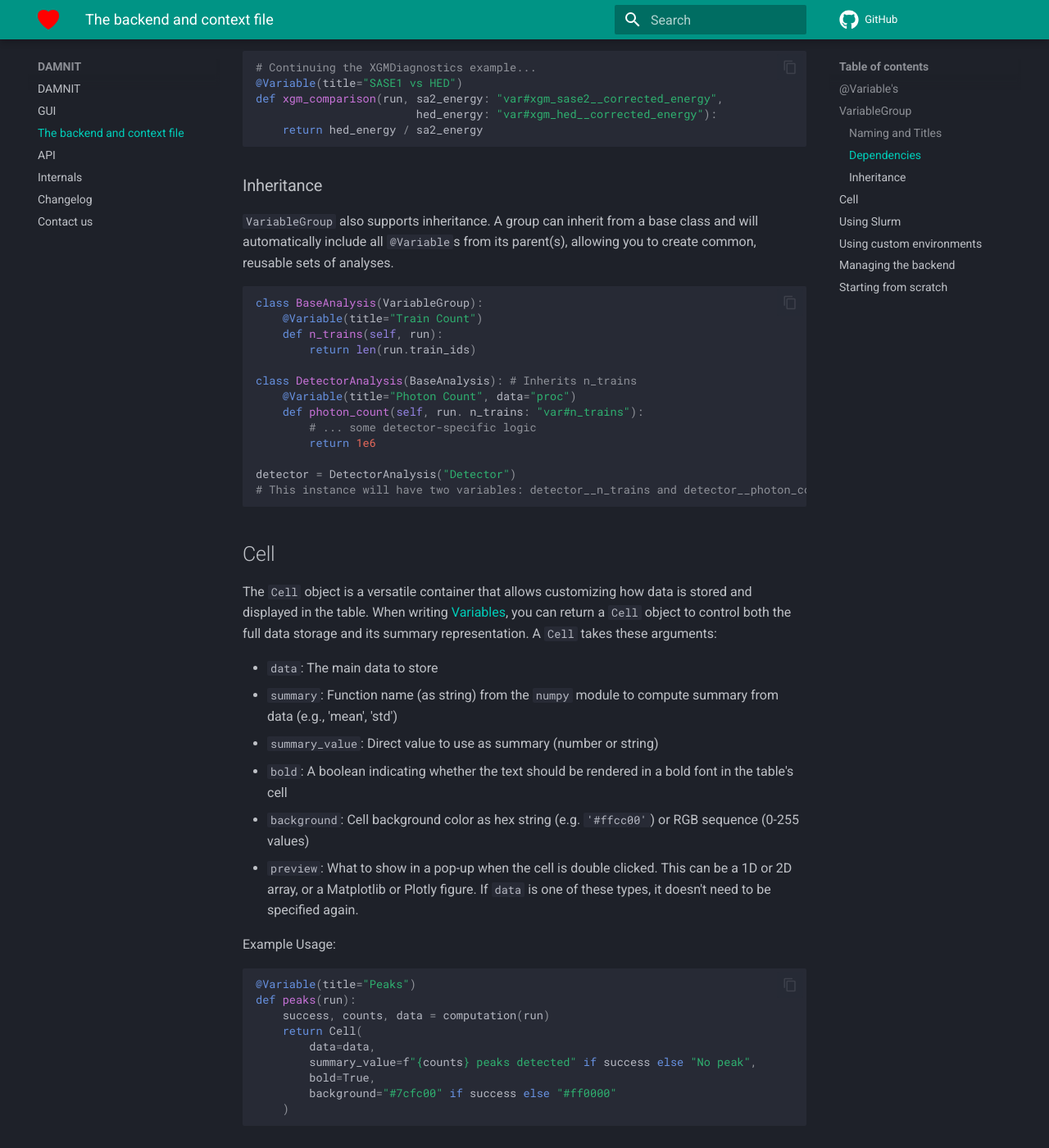
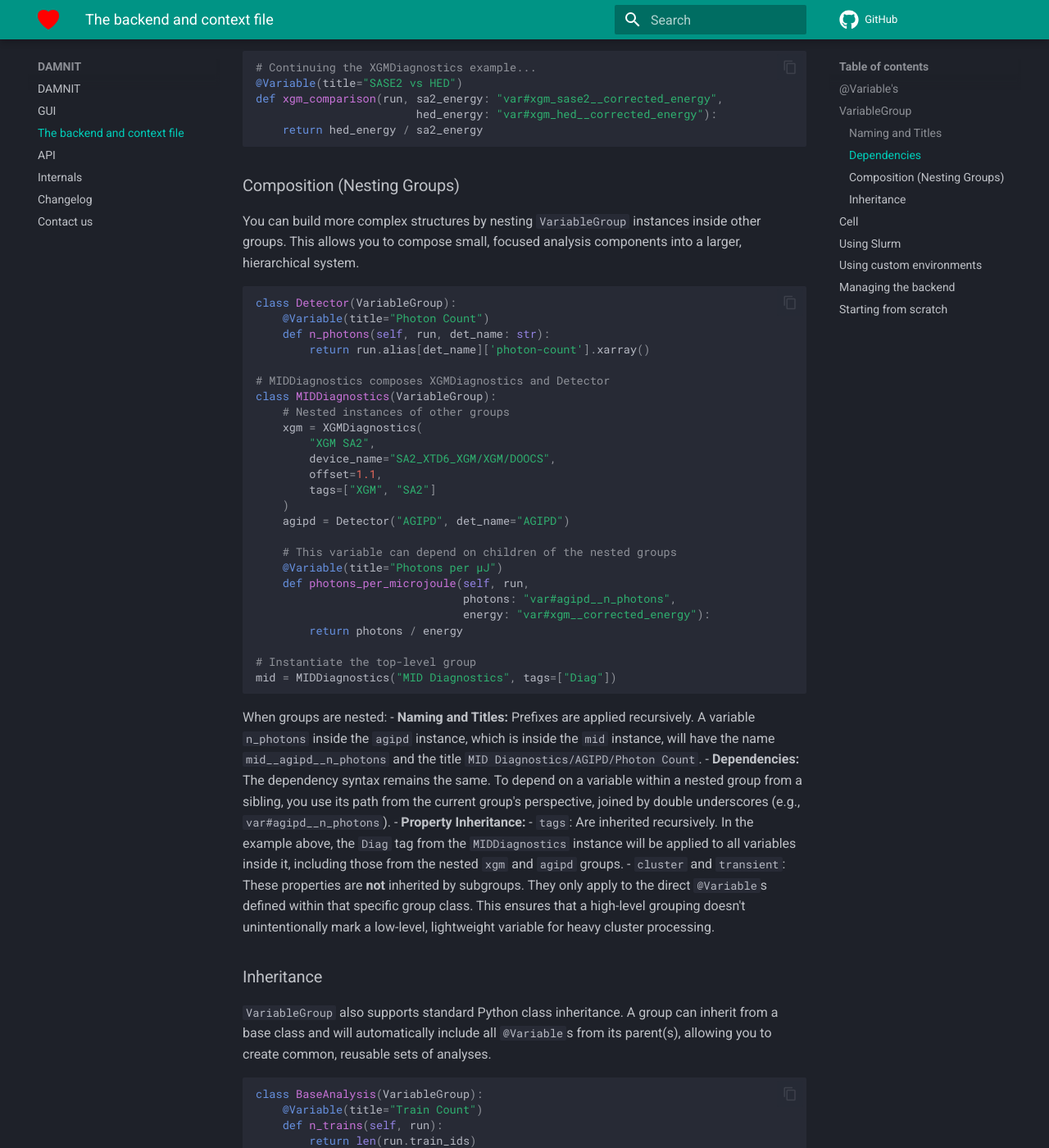
Before and after one commit to European-XFEL/DAMNIT, an MkDocs documentation site: the page built from docs/backend.md, in a window 1280 px wide and 1400 px high, scrolled down 4952 px. Shown: the whole window at 82% size. Built offline with MkDocs 1.6.1 and Material for MkDocs 9.7.7, drawn with Linux system fonts in a browser that asks for light colours; comment, search, counter and statistics services are not loaded; some of the changed text lies outside the part shown.

Commit message:
docs: document VariableGroup composition

````diff
--- a/docs/backend.md
+++ b/docs/backend.md
@@ -189,24 +189,24 @@ xgm_hed = XGMDiagnostics(
 ```
 
 ### Naming and Titles
-When you create an instance of a `VariableGroup` (e.g., `xgm_sase1`), the
+When you create an instance of a `VariableGroup` (e.g., `xgm_sase2`), the
 variables within it are automatically given prefixed names to avoid conflicts.
 - The **variable name** (the Python identifier) is formed by joining the
   instance name and the method name with a double underscore:
-  `xgm_sase1__pulse_energy`.
+  `xgm_sase2__pulse_energy`.
 - The **variable title** (for display in the GUI) is formed by joining the
   group's title and the variable's title with a separator (default is `/`):
-  `XGM SA1/Pulse Energy`.
+  `XGM SA2/Pulse Energy`.
 
 ### Dependencies
 `VariableGroup` simplifies dependency management:
 - **Intra-group dependencies:** To depend on another variable within the *same
   group instance*, just use its method name (e.g., `var#pulse_energy`). DAMNIT
   automatically rewrites this to the correct full name
-  (`var#xgm_sase1__pulse_energy`).
+  (`var#xgm_sase2__pulse_energy`).
 - **Global dependencies:** To depend on a top-level variable outside of any
-  `VariableGroup`, you must use the `_root.` prefix to avoid ambiguity. This explicitly
-  tells DAMNIT to look in the global scope.
+  `VariableGroup`, you must use the `_root.` prefix to avoid ambiguity. This
+  explicitly tells DAMNIT to look in the global scope.
 
 ```python
 @Variable(title="Global Offset")
@@ -234,16 +234,69 @@ instance = Group("Group")
 
 ```python
 # Continuing the XGMDiagnostics example...
-@Variable(title="SASE1 vs HED")
+@Variable(title="SASE2 vs HED")
 def xgm_comparison(run, sa2_energy: "var#xgm_sase2__corrected_energy",
                         hed_energy: "var#xgm_hed__corrected_energy"):
     return hed_energy / sa2_energy
 ```
 
+### Composition (Nesting Groups)
+
+You can build more complex structures by nesting `VariableGroup` instances
+inside other groups. This allows you to compose small, focused analysis
+components into a larger, hierarchical system.
+
+```python
+class Detector(VariableGroup):
+    @Variable(title="Photon Count")
+    def n_photons(self, run, det_name: str):
+        return run.alias[det_name]['photon-count'].xarray()
+
+# MIDDiagnostics composes XGMDiagnostics and Detector
+class MIDDiagnostics(VariableGroup):
+    # Nested instances of other groups
+    xgm = XGMDiagnostics(
+        "XGM SA2",
+        device_name="SA2_XTD6_XGM/XGM/DOOCS",
+        offset=1.1,
+        tags=["XGM", "SA2"]
+    )
+    agipd = Detector("AGIPD", det_name="AGIPD")
+
+    # This variable can depend on children of the nested groups
+    @Variable(title="Photons per µJ")
+    def photons_per_microjoule(self, run,
+                               photons: "var#agipd__n_photons",
+                               energy: "var#xgm__corrected_energy"):
+        return photons / energy
+
+# Instantiate the top-level group
+mid = MIDDiagnostics("MID Diagnostics", tags=["Diag"])
+```
+
+When groups are nested:
+- **Naming and Titles:** Prefixes are applied recursively. A variable
+  `n_photons` inside the `agipd` instance, which is inside the `mid` instance,
+  will have the name `mid__agipd__n_photons` and the title `MID
+  Diagnostics/AGIPD/Photon Count`.
+- **Dependencies:** The dependency syntax remains the same. To depend on a
+  variable within a nested group from a sibling, you use its path from the
+  current group's perspective, joined by double underscores (e.g.,
+  `var#agipd__n_photons`).
+- **Property Inheritance:**
+    - `tags`: Are inherited recursively. In the example above, the `Diag` tag
+      from the `MIDDiagnostics` instance will be applied to all variables inside
+      it, including those from the nested `xgm` and `agipd` groups.
+    - `cluster` and `transient`: These properties are **not** inherited by
+      subgroups. They only apply to the direct `@Variable`s defined within that
+      specific group class. This ensures that a high-level grouping doesn't
+      unintentionally mark a low-level, lightweight variable for heavy cluster
+      processing.
+
 ### Inheritance
-`VariableGroup` also supports inheritance. A group can inherit from a base class
-and will automatically include all `@Variable`s from its parent(s), allowing you
-to create common, reusable sets of analyses.
+`VariableGroup` also supports standard Python class inheritance. A group can
+inherit from a base class and will automatically include all `@Variable`s from
+its parent(s), allowing you to create common, reusable sets of analyses.
 
 ```python
 class BaseAnalysis(VariableGroup):
@@ -251,11 +304,11 @@ class BaseAnalysis(VariableGroup):
     def n_trains(self, run):
         return len(run.train_ids)
 
-class DetectorAnalysis(BaseAnalysis): # Inherits n_trains
+class DetectorAnalysis(BaseAnalysis):  # Inherits n_trains
     @Variable(title="Photon Count", data="proc")
-    def photon_count(self, run. n_trains: "var#n_trains"):
-        # ... some detector-specific logic
-        return 1e6
+    def photon_count(self, run, n_trains: "var#n_trains"):
+        # Depends on an inherited variable
+        return 1e6 / n_trains
 
 detector = DetectorAnalysis("Detector")
 # This instance will have two variables: detector__n_trains and detector__photon_count
````
Also changed, not shown: other parts of docs/backend.md (+1 -1 lines).
